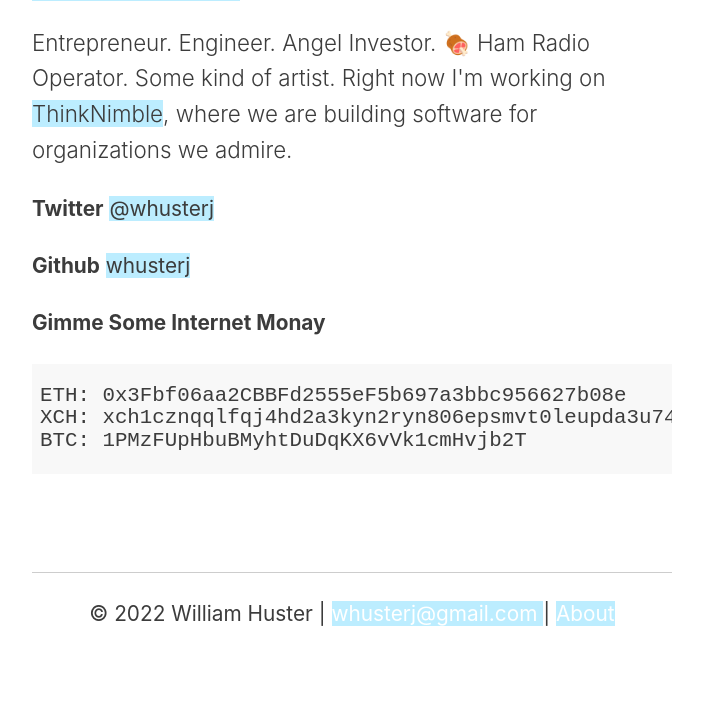
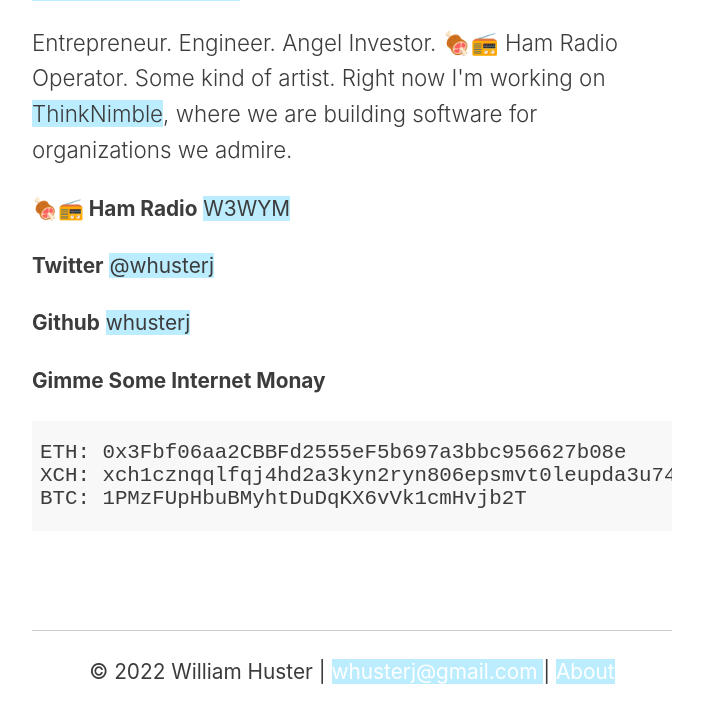
Before and after one commit to whusterj/whusterj.github.io, a Jekyll site: the page built from about.html, in a window 1280 px wide, cut to the strip 454-1214 px from the top of the page. Shown: the top 723 px of the strip, without its empty margins (288-991 px from the left). Built offline with Jekyll 4.4.1, drawn with Linux system fonts in a browser that asks for light colours.

Commit message:
Needs more ham

```diff
--- a/about.html
+++ b/about.html
@@ -13,9 +13,13 @@
     >
   </a>
   <p class="bio">
-    Entrepreneur. Engineer. Angel Investor. 🍖 Ham Radio Operator. Some kind of artist.
+    Entrepreneur. Engineer. Angel Investor. 🍖📻 Ham Radio Operator. Some kind of artist.
     Right now I'm working on <a href="https://www.thinknimble.com" target="_blank">ThinkNimble</a>,
     where we are building software for organizations we admire.
+  </p>
+  <p>
+    <strong>🍖📻 Ham Radio</strong>
+    <a href="https://www.qrz.com/lookup">W3WYM</a>
   </p>
   <p>
     <strong>Twitter</strong>
```
